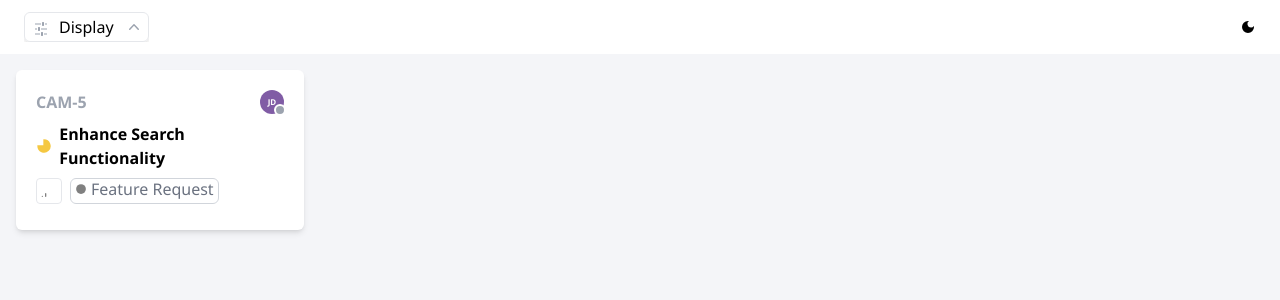
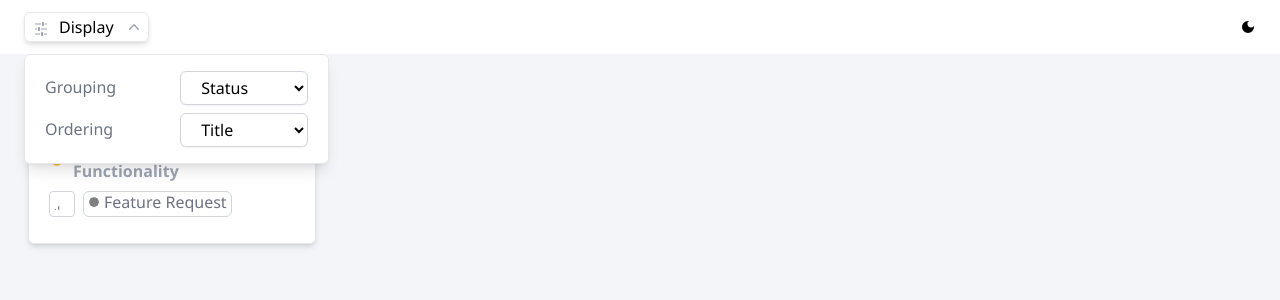
Before and after one commit to srbmaury/saurabh-kanban-board, a React (Vite) app: page / in a window 1280 px wide. Both pictures are taken after a click on the button "Display". Shown: the top 300 px of the page. Built offline with nearby package versions, Linux system fonts and the light colour scheme.

Commit message:
added dark mode to ticket

```diff
--- a/src/App.css
+++ b/src/App.css
@@ -1,7 +1,8 @@
 *{
     font-size: 1rem;
     font-family: "Segoe UI", Helvetica, "Apple Color Emoji", Arial, sans-serif, "Segoe UI Emoji", "Segoe UI Symbol";
-    overflow: hidden;
+    margin: 0;
+    padding: 0;
 }
 body{
     background-color: rgba(244,245,248,255);
--- a/src/App.jsx
+++ b/src/App.jsx
@@ -3,6 +3,7 @@ import "./App.css";
 import Board from "./Components/Body/Board";
 import { useAppContext } from "./AppContext";
 import React, { useEffect } from 'react';
+import DropDown from "./Components/Navbar/DropDown";
 
 export default function App() {
     const { setDarkMode } = useAppContext();
--- a/src/Components/Body/Board.jsx
+++ b/src/Components/Body/Board.jsx
@@ -6,7 +6,7 @@ const Board = () => {
 
     const { darkMode } = useAppContext();
     return (
-        <div style={{ backgroundColor: darkMode ? "#121212" : "rgba(244,245,248,255)", height: "1000vh" }}>
+        <div style={{ backgroundColor: darkMode ? "#121212" : "rgba(244,245,248,255)", height: "92.25vh"}} className='p-3'>
             <Ticket title={"CAM-5"} description={"Enhance Search Functionality"} name={"John Doe"} online={false} />
         </div>
     )
--- a/src/Components/Body/Priority.jsx
+++ b/src/Components/Body/Priority.jsx
@@ -1,14 +1,17 @@
 import React from 'react';
+import { useAppContext } from '../../AppContext';
 
 const Priority = ({ type }) => {
+    const { darkMode } = useAppContext();
+
     const commonStyle = {
         color: 'gray',
-        strokeWidth: "2",
+        strokeWidth: '2',
         stroke: 'currentColor',
         fill: 'none',
         viewBox: '0 0 24 24',
-        strokeLinecap: "round",
-        strokeLinejoin: "round",
+        strokeLinecap: 'round',
+        strokeLinejoin: 'round',
         className: 'icon',
         height: '1em',
         width: '1em',
@@ -16,29 +19,29 @@ const Priority = ({ type }) => {
     };
 
     return (
-        <div className='mr-2 border border-gray-200 rounded p-1'>
+        <div className={`mr-2 border ${darkMode ? 'border-gray-700' : 'border-gray-300'} rounded p-1`}>
             {/* No priority */}
-            {type === "No Priority" && <svg {...commonStyle}>
+            {type === 'No Priority' && <svg {...commonStyle}>
                 <path d="M112 476h160v72H112zm320 0h160v72H432zm320 0h160v72H752z"></path>
             </svg>}
 
             {/* Low */}
-            {type === "Low" && <svg {...commonStyle}>
+            {type === 'Low' && <svg {...commonStyle}>
                 <path d="M2 20h.01"></path><path d="M7 20v-4"></path>
             </svg>}
 
             {/* Medium */}
-            {type === "Medium" && <svg {...commonStyle}>
+            {type === 'Medium' && <svg {...commonStyle}>
                 <path d="M2 20h.01"></path><path d="M7 20v-4"></path><path d="M12 20v-8"></path>
             </svg>}
 
             {/* High */}
-            {type === "High" && <svg {...commonStyle}>
+            {type === 'High' && <svg {...commonStyle}>
                 <path d="M2 20h.01"></path><path d="M7 20v-4"></path><path d="M12 20v-8"></path><path d="M17 20V8"></path>
             </svg>}
 
             {/* Urgent */}
-            {type === "Urgent" && <svg {...commonStyle} style={{ color: 'rgb(245, 138, 66)' }}>
+            {type === 'Urgent' && <svg {...commonStyle} style={{ color: 'rgb(245, 138, 66)' }}>
                 <path d="M2 0a2 2 0 0 0-2 2v12a2 2 0 0 0 2 2h12a2 2 0 0 0 2-2V2a2 2 0 0 0-2-2H2zm6 4c.535 0 .954.462.9.995l-.35 3.507a.552.552 0 0 1-1.1 0L7.1 4.995A.905.905 0 0 1 8 4zm.002 6a1 1 0 1 1 0 2 1 1 0 0 1 0-2z"></path>
             </svg>}
         </div>
--- a/src/Components/Body/Ticket.jsx
+++ b/src/Components/Body/Ticket.jsx
@@ -2,24 +2,27 @@ import React from 'react';
 import Status from './Status';
 import Priority from './Priority';
 import UserIcon from './UserIcon.jsx';
+import { useAppContext } from '../../AppContext.jsx';
 
 const Ticket = ({ title, description, name, online }) => {
+    const { darkMode } = useAppContext();
+
     return (
-        <div className="bg-white p-5 rounded-md shadow-md m-4 w-72 relative">
-            <div className="flex items-center justify-between mb-2 overflow-visible">
-                <h3 className="text-md font-semibold text-gray-400">{title}</h3>
+        <div className={`p-5 rounded-md shadow-md border m-4 w-72 relative ${darkMode ? 'border-gray-600 bg-gray-800 text-white' : 'border-gray-200 bg-white text-black'}`}>
+            <div className={`flex items-center justify-between mb-2 overflow-visible ${darkMode ? 'text-white' : 'text-gray-400'}`}>
+                <h3 className="text-md font-semibold">{title}</h3>
                 <UserIcon name={name} online={online} />
             </div>
 
             <div className="flex items-center mb-2">
                 <Status type="In progress" />
-                <p className="font-semibold ml-2">{description}</p>
+                <p className={`font-semibold ml-2 ${darkMode ? 'text-white' : 'text-gray-400'}`}>{description}</p>
             </div>
 
-            <div className="bottom-line max-w-md inline-block">
+            <div className={`bottom-line max-w-md inline-block ${darkMode ? 'border-gray-700' : 'border-gray-300'}`}>
                 <div className="flex tag-wrapper inline-block">
                     <Priority type="Low" />
-                    <div className="tag flex border border-gray-300 rounded-md px-1 text-sm text-gray-500">
+                    <div className={`tag flex border ${darkMode ? 'border-gray-700' : 'border-gray-300'} rounded-md px-1 text-sm ${darkMode ? 'text-white' : 'text-gray-500'}`}>
                         <div className="pt-1 pr-1">
                             <svg
                                 stroke="currentColor"
--- a/src/Components/Body/UserIcon.jsx
+++ b/src/Components/Body/UserIcon.jsx
@@ -24,7 +24,6 @@ const UserIcon = ({ name, online }) => {
             color: 'white',
             fontSize: '0.5rem',
             fontWeight: 'bold',
-            overflow: 'visible'
         }}>
             {userInitials}
             <div
--- a/src/Components/Navbar/DropDown.jsx
+++ b/src/Components/Navbar/DropDown.jsx
@@ -10,7 +10,7 @@ const DropDown = ({ isDropdownOpen }) => {
             {/* Dropdown panel, show/hide based on dropdown state */}
             {isDropdownOpen && (
                 <section
-                    className={`absolute flex-col mt-3 px-5 py-3 rounded-md overflow-hidden transition-max-height duration-300 ease-in-out border border-gray-200 shadow-lg rounded-lg  ${darkMode ? 'border-gray-600 bg-gray-800 text-white' : 'border-gray-200 bg-white text-black'}`}
+                    className={`absolute flex-col mt-3 px-5 py-3 z-50 rounded-md transition-max-height duration-300 ease-in-out border border-gray-200 shadow-lg rounded-lg  ${darkMode ? 'border-gray-600 bg-gray-800 text-white' : 'border-gray-200 bg-white text-black'}`}
                     role="menu"
                     aria-orientation="vertical"
                     aria-labelledby="options-menu"
--- a/src/Components/Navbar/Navbar.jsx
+++ b/src/Components/Navbar/Navbar.jsx
@@ -12,7 +12,7 @@ const Navbar = () => {
     return (
         <div className={`px-6 py-3 flex justify-between items-center ${darkMode ? 'bg-gray-800 text-white' : 'bg-white text-black'}`}>
             <Display />
-            <div className="ml-auto" onClick={toggleDarkMode}>
+            <div className="ml-auto cursor-pointer" onClick={toggleDarkMode}>
                 {darkMode ? (
                     <svg stroke="currentColor" fill="currentColor" strokeWidth="0" viewBox="0 0 24 24" height="1em" width="1em" xmlns="http://www.w3.org/2000/svg">
                         <path fill="none" d="M0 0h24v24H0z"></path>
```
